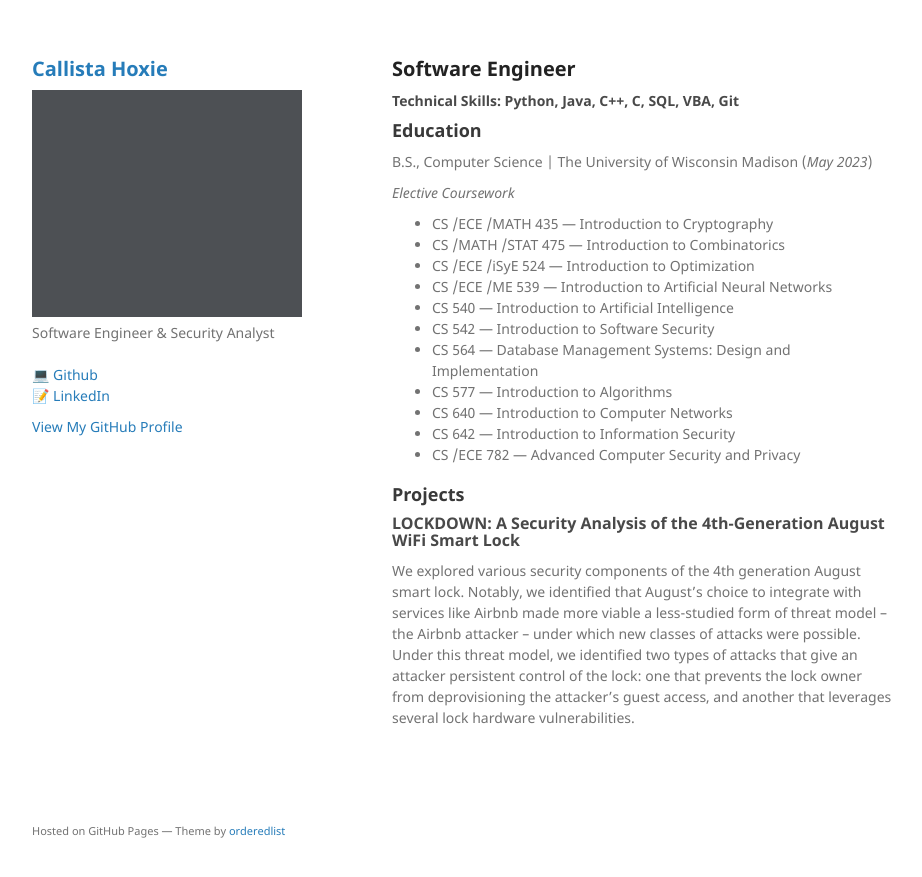
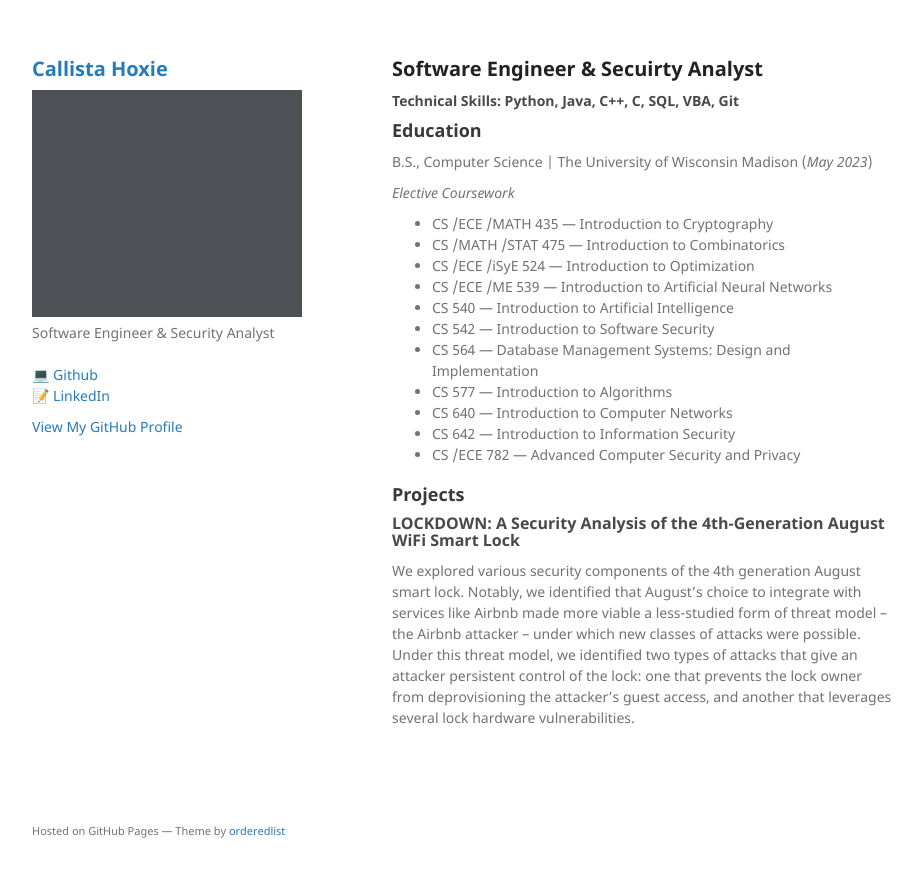
Before and after one commit to callistajosette/callistajosette.github.io, a Jekyll site: the page built from index.md, in a window 1280 px wide. Shown: the top 877 px of the page, without its empty margins (178-1100 px from the left). Built offline with Jekyll 4.4.1, drawn with Linux system fonts in a browser that asks for light colours; our own code applies the rules of GitHub Pages for plain Markdown files.

Commit message:
Update index.md

```diff
--- a/index.md
+++ b/index.md
@@ -1,4 +1,4 @@
-# Software Engineer
+# Software Engineer & Secuirty Analyst
 
 #### Technical Skills: Python, Java, C++, C, SQL, VBA, Git
 
```
